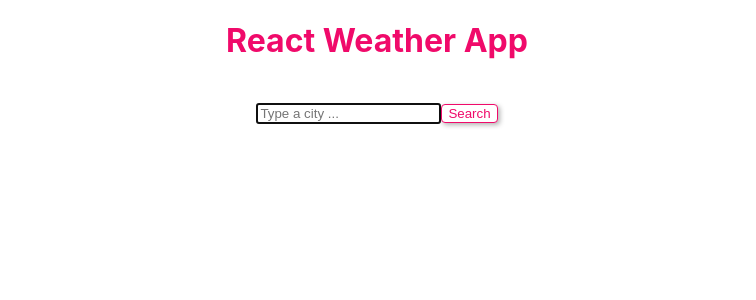
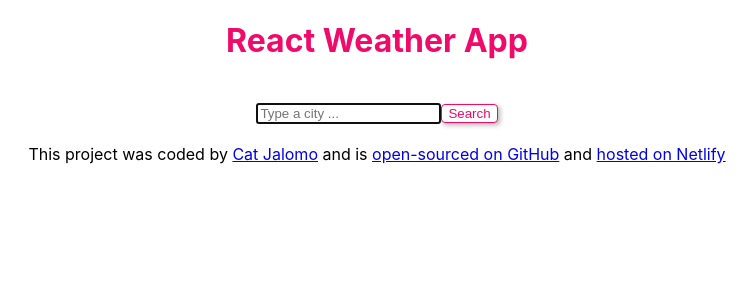
Before and after one commit to pheno-cat/react-weather-app, a React (Create React App) app: page / in a window 1280 px wide. Shown: the top 300 px of the page, without its empty margins (263-1019 px from the left). Built offline with nearby package versions, Linux system fonts and the light colour scheme.

Commit message:
updated app page

```diff
--- a/src/App.js
+++ b/src/App.js
@@ -6,6 +6,32 @@ function App() {
     <div className="App">
       <h1>React Weather App</h1>
       <SearchEngine />
+      <footer>
+        This project was coded by{" "}
+        <a
+          target="_blank"
+          rel="noopener noreferrer"
+          href="https://www.catjalomo.com"
+        >
+          Cat Jalomo
+        </a>{" "}
+        and is{" "}
+        <a
+          href="https://github.com/pheno-cat/react-weather-app"
+          target="_blank"
+          rel="noopener noreferrer"
+        >
+          open-sourced on GitHub
+        </a>{" "}
+        and{" "}
+        <a
+          href="https://peaceful-goldstine-a8794b.netlify.app/"
+          target="_blank"
+          rel="noopener noreferrer"
+        >
+          hosted on Netlify
+        </a>
+      </footer>
     </div>
   );
 }
```
